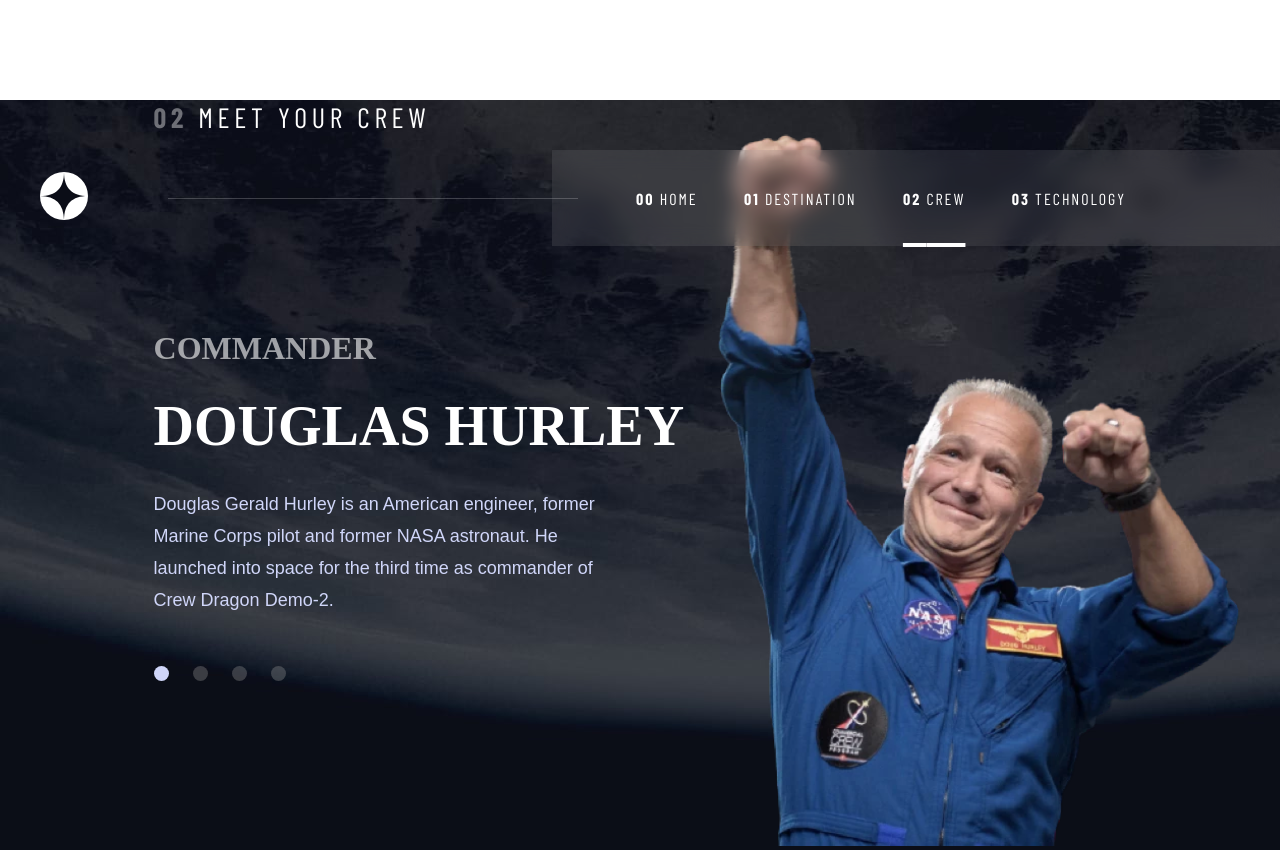
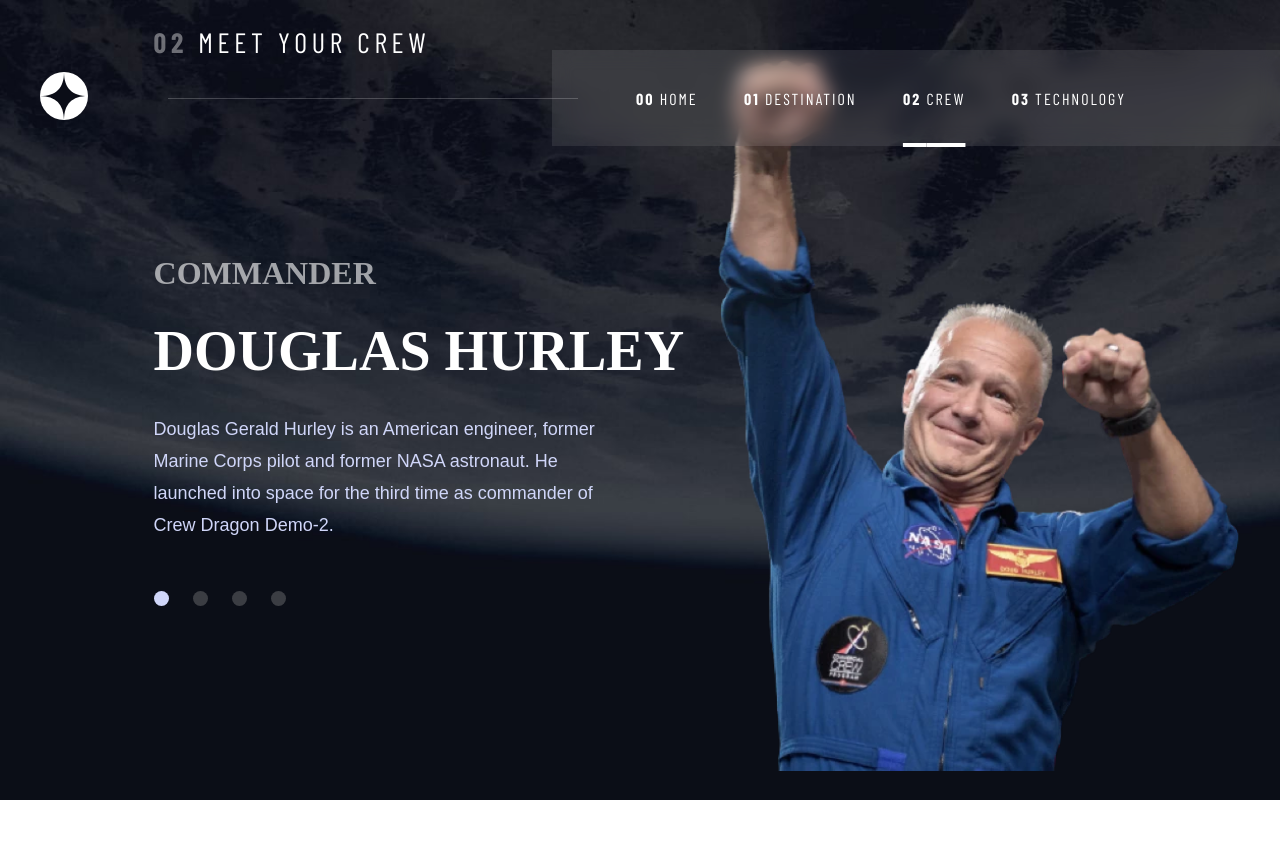
Before and after one commit to shay122990/space-tourism-website, a React (Vite) app: page /crew in a window 1280 px wide. Shown: the top 850 px of the page. After the commit the page ends 800 px from the top, so only its background shows below. Built offline with nearby package versions, Linux system fonts and the light colour scheme; a web font is replaced by a local one.

Commit message:
container restructuring

```diff
--- a/src/App.jsx
+++ b/src/App.jsx
@@ -1,26 +1,3 @@
-// import './index.css'
-// import { Route, Routes } from 'react-router-dom';
-// import Home from './routes/home/Home';
-// import Destination from './routes/destination/Destination';
-// import Crew from './routes/crew/Crew';
-// import Technology from './routes/technology/Technology';
-// import Navbar from './components/header/Navbar';
-
-// function App() {
-//   return (
-//     <div className='app-container'>
-//     <Navbar/>
-//       <Routes>
-//         <Route path="/" element={<Home />} />
-//         <Route path="/destination" element={<Destination />} />
-//         <Route path="/crew" element={<Crew />} />
-//         <Route path="/technology" element={<Technology />} />
-//       </Routes>
-//    </div>
-//   )
-// }
-
-// export default App
 import { BrowserRouter as Router, Routes, Route } from "react-router-dom";
 import Navbar from "./components/header/Navbar";
 import Home from "./routes/home/Home";
@@ -28,17 +5,22 @@
 import Crew from "./routes/crew/Crew";
 import Technology from "./routes/technology/Technology";
 
+const Layout = () => (
+  <>
+    <Navbar />
+    <Routes>
+      <Route index element={<Home />} />
+      <Route path="/destination" element={<Destination />} />
+      <Route path="/crew" element={<Crew />} />
+      <Route path="/technology" element={<Technology />} />
+    </Routes>
+  </>
+);
+
 const App = () => {
   return (
     <Router>
-      <Routes>
-        <Route path="/" element={<Navbar />}>
-          <Route index element={<Home />} />
-          <Route path="/destination" element={<Destination />} />
-          <Route path="/crew" element={<Crew />} />
-          <Route path="/technology" element={<Technology />} />
-        </Route>
-      </Routes>
+      <Layout />
     </Router>
   );
 };
--- a/src/index.css
+++ b/src/index.css
@@ -32,7 +32,8 @@
 }
 body {
   background-size: cover;
-  background-position: bottom center;
+  background-position: center center;
+  background-repeat: no-repeat;
   margin: 0;
   padding: 0;
   overflow-y: auto;
--- a/src/routes/crew/Crew.css
+++ b/src/routes/crew/Crew.css
@@ -1,13 +1,13 @@
-.crew-home-page{
-    background-image: url(../../assets/crew/background-crew-desktop.jpg);
-}
-.main-crew-container{
+
+.crew-container{
     display: flex;
     flex-direction: column;
     align-items: flex-start;
     justify-content: center;
-    margin-top: 100px;
+    /* margin-top: 100px; */
     padding: 0 0 0 12%;
+    background-image: url(../../assets/crew/background-crew-desktop.jpg);
+
 }
 
 .crew-content{
--- a/src/routes/crew/Crew.jsx
+++ b/src/routes/crew/Crew.jsx
@@ -7,8 +7,7 @@
   const [selectedCrew, setSelectedCrew] = useState(crewData[0]);
 
   return (
-    <div className="page-container crew-home-page">
-      <div className="main-crew-container">
+    <main className="crew-container">
       <h1 className="page-title meet-your-crew">
         <strong>02</strong> Meet your crew
       </h1>
@@ -31,8 +30,7 @@
           <img src={selectedCrew.image} alt={selectedCrew.name} />
         </div>
       </div>
-      </div>
-    </div>
+    </main>
   );
 };
 
--- a/src/routes/destination/Destination.css
+++ b/src/routes/destination/Destination.css
@@ -1,13 +1,12 @@
-.destination-home-page {
-  background-image: url(../../assets/destination/background-destination-desktop.jpg);
-}
-.main-destination-container{
+
+.destination-container{
   display: flex;
   flex-direction: column;
   align-items: flex-start;
   justify-content: center;
   padding: 0 0 0 12%;
   height: 100vh;
+  background-image: url(../../assets/destination/background-destination-desktop.jpg);
 }
 .planets-content {
   display: flex;
--- a/src/routes/destination/Destination.jsx
+++ b/src/routes/destination/Destination.jsx
@@ -9,17 +9,13 @@
   );
 
   return (
-    <div className="page-container destination-home-page">
-      <main className="main-destination-container">
+    <main className="destination-container">
       <h1 className="page-title pick-your-destination">
         <strong>01</strong> Pick your destination
       </h1>
       <div className="planets-content">
         <div className="destination-image">
-            <img
-              src={selectedDestination.image}
-              alt={selectedDestination.name}
-            />
+          <img src={selectedDestination.image} alt={selectedDestination.name} />
         </div>
         <div className="destination-info">
           <Tabs
@@ -49,7 +45,6 @@
         </div>
       </div>
     </main>
-    </div>
   );
 };
 
--- a/src/routes/home/Home.css
+++ b/src/routes/home/Home.css
@@ -8,7 +8,7 @@
     justify-content: space-around;
     align-items: center;
     flex-direction: row;
-    margin-top: 200px;
+    /* margin-top: 200px; */
     padding: 240px 0 0 0;
 }
 .main-info{
--- a/src/routes/home/Home.jsx
+++ b/src/routes/home/Home.jsx
@@ -2,7 +2,7 @@
 import { Link } from "react-router-dom";
 const Home = () => {
   return (
-    <div className=" page-container home-container">
+    <main className="home-container">
       <div className="space-info-container">
         <main className="main-info">
           <p className="intro">So, you want to travel to</p>
@@ -20,7 +20,7 @@
           </Link>
         </div>
       </div>
-    </div>
+    </main>
   );
 };
 
--- a/src/routes/technology/Technology.css
+++ b/src/routes/technology/Technology.css
@@ -1,158 +1,4 @@
-/* .technology-home-container{
-  background-image: url(../../assets/technology/background-technology-desktop.jpg);
-}
-.main-tech-container{
-  display: flex;
-  flex-direction: column;
-  align-items: flex-start;
-  justify-content: center;
-  padding: 0 0 0 12%;
-  border: 1px solid red;
-  height: 100vh;
-}
-.technology-content{
-  display: flex;
-  flex-direction: row;
-  justify-content: space-between;
-  width: 100%;
-  border: 1px solid pink;
-}
-.tech-details{
-  display: flex;
-  flex-direction: row;
-  align-items: center;
-  gap: 10%;
-  width: 60%;
-  border: 1px solid blue;
-}
-.tech-tab-buttons{
-  display: flex;
-  flex-direction: column;
-  justify-content: center;
-  gap: 20px;
-  padding-left: 0;
-}
-.tech-tab-buttons .tab-item{
-  display: flex;
-  justify-content: center;
-  align-items: center;
-  width: 80px;
-  height: 80px;
-  border-radius: 50%;
-  border: 1px solid var(--hover-color);
-  font-size: 32px;
-  font-family: "Bellefair", sans-serif;
-  background: transparent;
-}
-.tech-tab-buttons .tab-item:hover{
-  border: 1px solid var(--text-color-main);
-}
-.tech-tab-buttons .tab-item.active{
-  background-color: var(--text-color-main);
-  color: #0B0D17;
-}
-.tech-info{
-  display: flex;
-  flex-direction: column;
-  align-items: flex-start;
-  text-align: left;
-  width: 500px;
-}
-.terminology{
-  font-size: 16px;
-  letter-spacing: 2.7px;
-  color: var(--text-color-one);
-  padding-bottom: 10px;
-}
-.tech-name{
-  font-size: 56px;
-  text-transform: uppercase;
-  margin: 0;
-  line-height: 1;
-}
-.tech-description{
-  color: var(--text-color-one);
-  font-size: 18px;
-  line-height: 32px;
-}
-
-@media (max-width: 1000px) {
-    .main-tech-container{
-      padding: 0;
-    }
-    .technology-content{
-      flex-direction: column-reverse;
-      align-items:center;
-      gap: 30px;
-    }
-    .tech-details{
-      width: 100%;
-      flex-direction: column;
-      justify-content: space-around;
-      gap: 30px;
-    }
-    .tech-tab-buttons{
-      flex-direction: row;
-      padding:0;
-      gap: 16px;
-    }
-    .tech-tab-buttons .tab-item{
-      width: 58px;
-      height: 58px;
-      font-size: 24px;
-      letter-spacing: 1.5px;
-    }
-    .tech-info{
-      width: 458px;
-      align-items: center;
-      text-align: center;
-    }
-    .tech-name{
-      font-size: 40px;
-    }
-    .tech-description{
-      font-size: 16px;
-      line-height: 28px;
-    }
-}
-
-  @media (max-width: 500px) {
-    .main-tech-container{
-      align-items: center;
-      margin-top: 80px;
-    }
-    .tech-tab-buttons {
-      padding: 0;
-    }
-    .tech-tab-buttons .tab-item{
-      width: 40px;
-      height: 40px;
-      font-size: 16px;
-      padding: 0;
-      color: var(--text-color-main);
-    }
-    .tech-image img{
-      width: 100%;
-      height: 170px;
-    }
-    .tech-info{
-      width: 327px;
-    }
-    .terminology{
-     font-size: 14px;
-     letter-spacing: 2.36px;
-    }
-    .tech-name{
-      font-size: 24px;
-    }
-    .tech-description{
-      font-size: 15px;
-      line-height: 25px;
-    }
-  }
-   */
-
-.technology-home-container{
+.technology-container{
   background-image: url(../../assets/technology/background-technology-mobile.jpg);
 }
 .main-tech-container{
@@ -162,6 +8,7 @@
   padding-top: 80px;
   align-items:center;
   text-align: center;
+
 }
 .space-launch{
   height: 3rem;
--- a/src/routes/technology/Technology.jsx
+++ b/src/routes/technology/Technology.jsx
@@ -24,7 +24,7 @@
   }, [selectedTechnology]);
 
   return (
-    <main className="technology-home-container">
+    <main className="technology-container">
       <div className="main-tech-container">
         <h1 className="page-title space-launch">
           <strong>03</strong> Space launch 101
```
Lines whose indentation alone changed are shown as unchanged.
